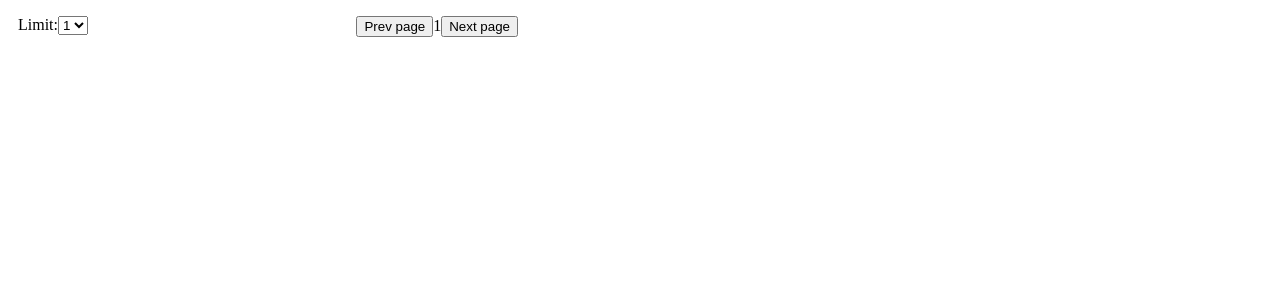
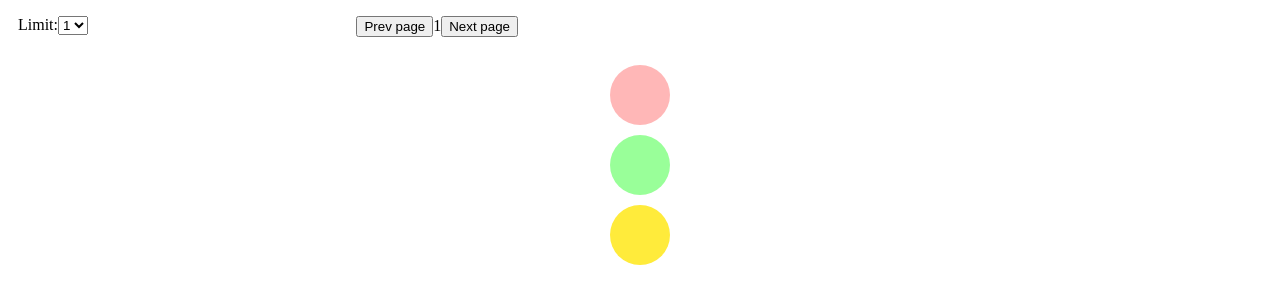
Before and after one commit to vanvithanh2405/react-ultimate-course, a React (Vite) app: page / in a window 1280 px wide. Shown: the part 4826-5129 px from the top of the page. Before the commit the page ends 5007 px from the top, so only its background shows below. Built offline with nearby package versions, Linux system fonts and the light colour scheme; no server answers.

Commit message:
commit sampleApp Traffic-Light

```diff
--- a/src/App.tsx
+++ b/src/App.tsx
@@ -40,6 +40,7 @@ import StateHook from './StateHook';
 import HuyAccordion from './sampleApp/huy/components/HuyAccordion';
 import EffectHook from './EffectHook';
 import React from 'react';
+import TrafficLight from './sampleApp/huy/trafficLight';
 
 function App() {
   const [isShowEffectHook, setIsShowEffectHook] = React.useState(true);
@@ -100,7 +101,9 @@ function App() {
 
 
 
-      <br /><br /><br /><br />
+      <br />
+      <TrafficLight />
+      <br /><br /><br />
 
 
 
--- /dev/null
+++ b/src/sampleApp/huy/TrafficLight.tsx
@@ -0,0 +1,27 @@
+import { useEffect, useState } from "react";
+import Light from "./components/Light";
+import styled from "./css/Box.module.css";
+
+function TrafficLight() {
+  const [colorIndex, setColorIndex] = useState<number>(0);
+  const timeDurations: number[] = [4000, 500, 3000];
+
+  useEffect(() => {
+    const timer = setTimeout(() => {
+      setColorIndex((prevIndex) => (prevIndex + 1) % 3);
+    }, timeDurations[colorIndex]);
+    return () => {
+      clearTimeout(timer);
+    };
+  }, [colorIndex]);
+
+  return (
+    <div className={styled.trafficLight}>
+      <Light color="#ff4d4d" active={colorIndex === 0} />
+      <Light color="#00ff00" active={colorIndex === 1} />
+      <Light color="#ffeb3b" active={colorIndex === 2} />
+    </div>
+  );
+}
+
+export default TrafficLight;
--- /dev/null
+++ b/src/sampleApp/huy/components/Light.tsx
@@ -0,0 +1,21 @@
+interface LightProps {
+  color: string;
+  active: boolean;
+}
+
+function Light({ color, active }: LightProps) {
+  return (
+    <div
+      style={{
+        backgroundColor: color,
+        opacity: active ? 1 : 0.4,
+        width: "60px",
+        height: "60px",
+        borderRadius: "50%",
+        margin: "10px auto",
+      }}
+    ></div>
+  );
+}
+
+export default Light;
```
